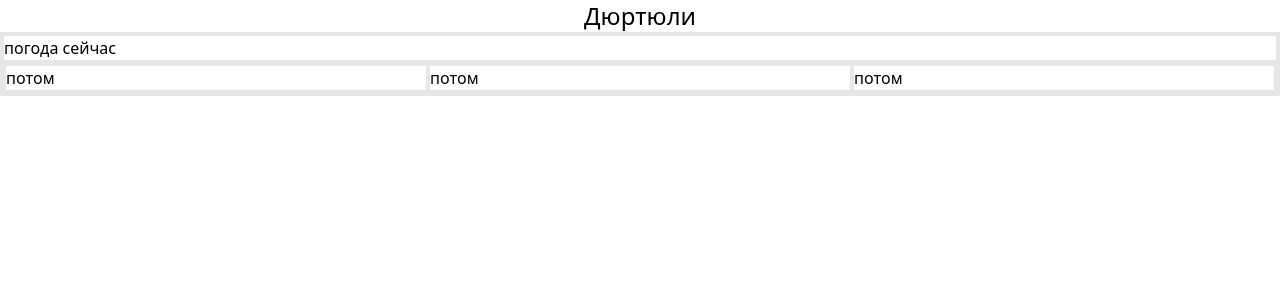
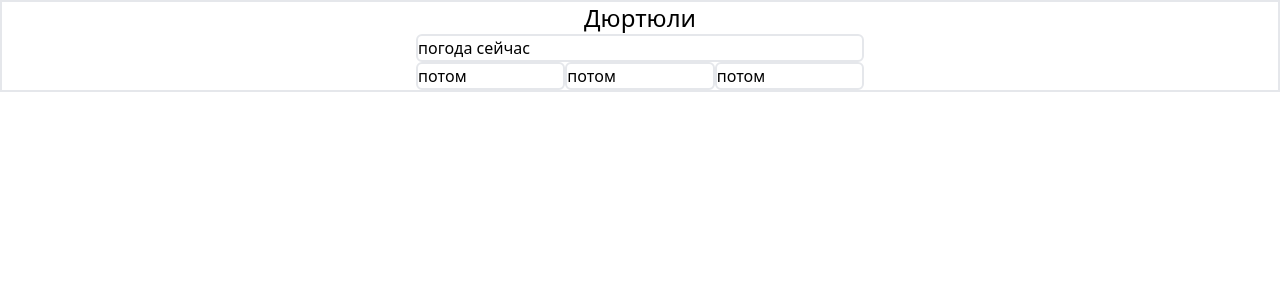
Before and after one commit to ramil290989/weather-web, a React (Create React App) app: page / in a window 1280 px wide. Shown: the top 300 px of the page. Built offline with nearby package versions, Linux system fonts and the light colour scheme; the HTML template or start-up script is replaced by a standard one.

Commit message:
fix weather components

```diff
--- a/src/App.jsx
+++ b/src/App.jsx
@@ -4,10 +4,10 @@ import WeatherToday from './components/WeatherToday.jsx';
 
 function App() {
   return (
-    <>
+    <div className='container border-2'>
       <Header />
       <WeatherToday />
-    </>
+    </div>
   );
 }
 
--- a/src/components/CurrentWeather.jsx
+++ b/src/components/CurrentWeather.jsx
@@ -1,7 +1,7 @@
 import React from 'react';
 
 const CurrentWeather = () => (
-  <div className='flex border-2'>
+  <div className='flex border-2 rounded-md'>
     погода сейчас
   </div>
 );
--- a/src/components/Header.jsx
+++ b/src/components/Header.jsx
@@ -1,7 +1,7 @@
 import React from 'react';
 
 const Header = () => (
-  <header className="container mx-auto">
+  <header className="container">
     <p className='text-center text-2xl'>Дюртюли</p>
   </header>
 );
--- a/src/components/WeatherThreeTime.jsx
+++ b/src/components/WeatherThreeTime.jsx
@@ -1,10 +1,10 @@
 import React from 'react';
 
 const WeatherThreeTime = () => (
-  <div className='flex border-2'>
-    <div className='border-2 basis-1/3'>потом</div>
-    <div className='border-2 basis-1/3'>потом</div>
-    <div className='border-2 basis-1/3'>потом</div>
+  <div className='flex'>
+    <div className='border-2 rounded-md basis-1/3'>потом</div>
+    <div className='border-2 rounded-md basis-1/3'>потом</div>
+    <div className='border-2 rounded-md basis-1/3'>потом</div>
   </div>
 );
 
--- a/src/components/WeatherToday.jsx
+++ b/src/components/WeatherToday.jsx
@@ -3,7 +3,7 @@ import CurrentWeather from './CurrentWeather.jsx';
 import WeatherThreeTime from './WeatherThreeTime.jsx';
 
 const WeatherToday = () => (
-  <div className='container mx-auto flex flex-col border-2'>
+  <div className='max-w-md flex flex-col mx-auto'>
     <CurrentWeather />
     <WeatherThreeTime />
   </div>
--- a/src/index.css
+++ b/src/index.css
@@ -578,6 +578,10 @@ video {
   display: flex;
 }
 
+.max-w-md {
+  max-width: 28rem;
+}
+
 .basis-1\/3 {
   flex-basis: 33.333333%;
 }
@@ -588,6 +592,22 @@ video {
 
 .flex-col {
   flex-direction: column;
+}
+
+.content-center {
+  align-content: center;
+}
+
+.place-self-center {
+  place-self: center;
+}
+
+.self-center {
+  align-self: center;
+}
+
+.rounded-md {
+  border-radius: 0.375rem;
 }
 
 .border-2 {
```
